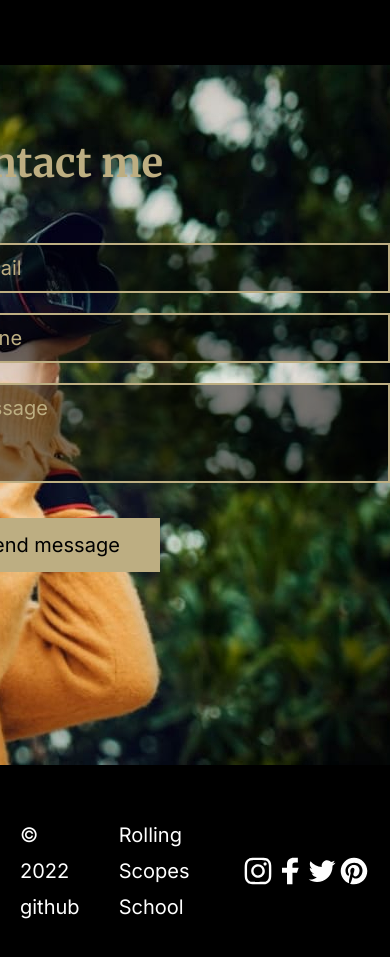
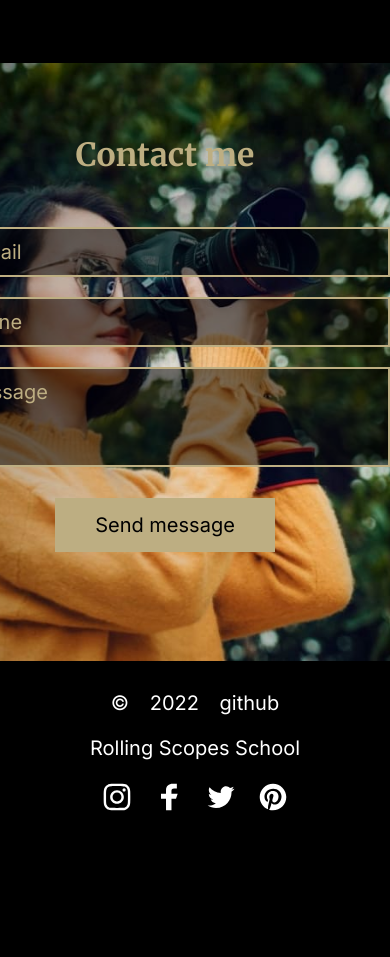
Before and after one commit to orla90/portfolio-project, a website: page portfolio/index.html in a window 390 px wide. Shown: the part 8020-8977 px from the top of the page. After the commit the page ends 8873 px from the top, so only its background shows below. Drawn offline with Linux system fonts and the light colour scheme.

Commit message:
feat: add styles to tablet contacts and footer blocks

```diff
--- a/portfolio/sass/base/_buttons.scss
+++ b/portfolio/sass/base/_buttons.scss
@@ -35,6 +35,10 @@
 
 .contact__button {
     margin: 0 0 19.5rem;
+    @include media-tablet {
+        width: 22rem;
+        margin: 0 auto 0;
+    }
 }
 
 .portfolio__buttons {
--- a/portfolio/sass/base/_title.scss
+++ b/portfolio/sass/base/_title.scss
@@ -58,5 +58,9 @@
     @include font($size: 4rem, $height: 8rem);
     display: table;
     color: $color-primary;
-    margin: 0 0 40px;
+    margin: 0 0 4rem;
+    @include media-tablet {
+        @include font($size: 3.2rem, $height: 6.4rem);
+        margin: 6rem auto 4rem;
+    }
 }
--- a/portfolio/sass/components/_contacts.scss
+++ b/portfolio/sass/components/_contacts.scss
@@ -2,19 +2,26 @@
     display: flex;
     justify-content: end;
     align-items: center;
-    background-image: url(../assets/img/contacts.jpg);
-    background-size: auto 700px;
-    background-position: center center;
-    background-repeat: no-repeat;
+    background: url(../assets/img/contacts.jpg) center no-repeat;
+    background-size: auto 70rem;
+    @include media-tablet {
+        height: 60rem;
+        background-position: -23.3rem -0.2rem;
+        background-size: auto 60rem;
+    }
 }
 
 .contact-block {
-    min-width: 450px;
-    margin: 60px 0 0;
+    max-width: 45rem;
+    margin: 6rem 0 0;
+    @include media-tablet {
+        height: 60rem;
+        margin: 0 auto 0;
+    }
 }
 
 .contacts__line {
-    margin: 0 0 20px;
+    margin: 0 0 2rem;
 }
 
 input:-webkit-autofill,
@@ -35,7 +42,7 @@ input:-webkit-autofill:active {
         padding: 0.3rem 0 0.3rem 2rem;
         transition: 180ms box-shadow ease-in-out;
         &:focus {
-            border: 2px solid $color-primary;
+            border: 0.2rem solid $color-primary;
             outline: none;
         }
 
@@ -45,8 +52,8 @@ input:-webkit-autofill:active {
     }
 
     .contacts__line:focus {
-        max-width: 448px;
-        box-shadow: 0 0 0 2px $color-primary;
+        max-width: 44.8rem;
+        box-shadow: 0 0 0 0.2rem $color-primary;
       }
 
     input::placeholder,
@@ -63,5 +70,8 @@ input:-webkit-autofill:active {
         margin: 0 0 2.4rem;
         @extend %font-primary;
         @include font($size: 2rem, $height: 4rem, $weight: normal);
+        @include media-tablet {
+            margin: 0 0 2rem;
+        }
     }
 }
--- a/portfolio/sass/layouts/_footer.scss
+++ b/portfolio/sass/layouts/_footer.scss
@@ -1,8 +1,13 @@
 .footer__container {
-    padding: 50px 20px;
+    padding: 5rem 2rem;
     display: flex;
     align-items: center;
     justify-content: space-between;
+    @include media-tablet {
+        height: 19rem;
+        flex-direction: column;
+        padding: 2.8rem 0 3.97rem;
+    }
 }
 
 .footer__container a:hover {
@@ -22,6 +27,11 @@
 
 .footer-item span {
     padding-right: 15px;
+    vertical-align: top;
+    @include media-tablet {
+        @include font($size: 2rem, $height: 2.4rem, $weight: normal);
+        padding-bottom: 1.6rem;
+    }
 }
 
 .footer-item span:last-child {
```
Also changed, not shown: portfolio/sass/style.css, 1 other file.
